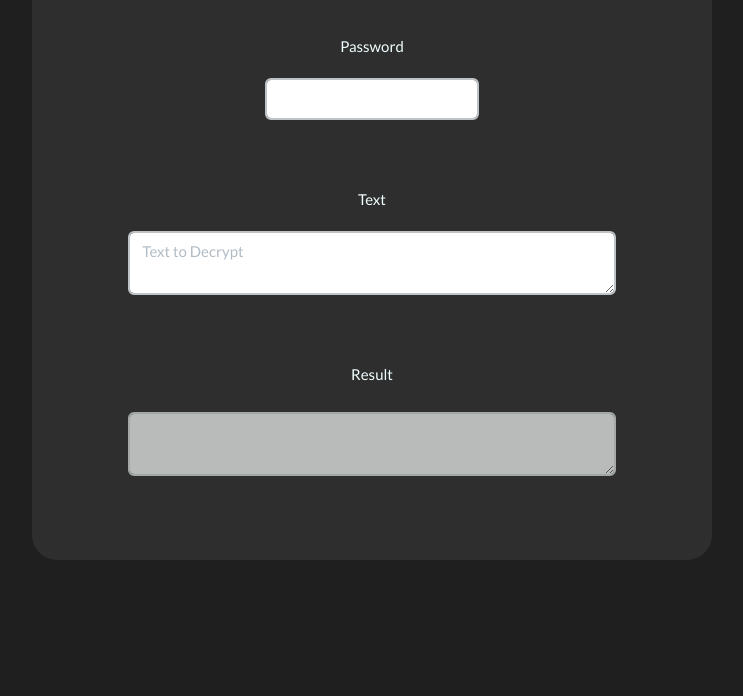
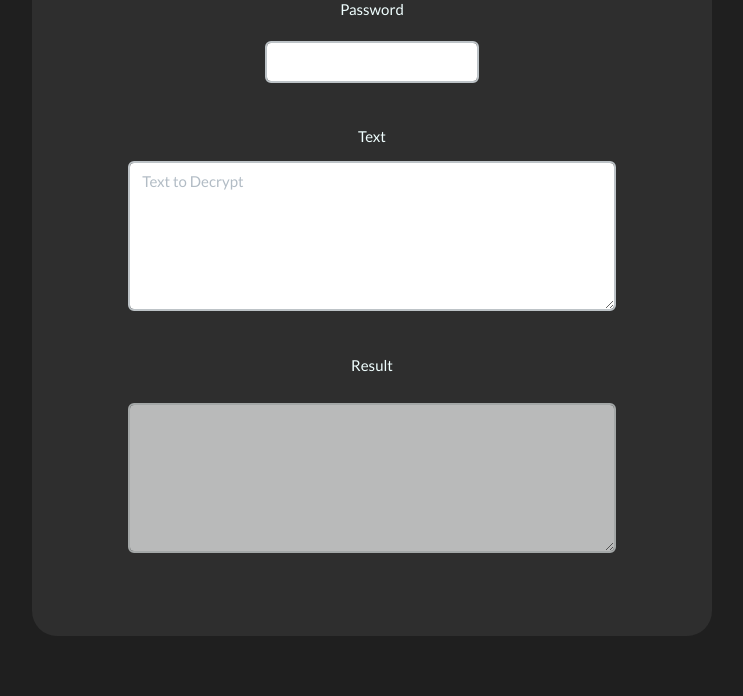
Before and after one commit to ewan15/caesar-cipher-password, a website: page index.html in a window 1280 px wide. Shown: the part 152-848 px from the top of the page, without its empty margins (268-1011 px from the left). Before the commit the page ends 800 px from the top, so only its background shows below. Drawn offline with nearby package versions, Linux system fonts and the light colour scheme.

Commit message:
Changed formatting

```diff
--- a/index.html
+++ b/index.html
@@ -8,7 +8,7 @@
   <meta name="author" content="">
   <link rel="icon" href="/docs/4.0/assets/img/favicons/favicon.ico">
 
-  <title>Sticky Footer Template for Bootstrap</title>
+  <title>SECRET</title>
 
   <!-- Bootstrap core CSS -->
   <link href="css/bootstrap.min.css" rel="stylesheet">
@@ -51,15 +51,15 @@
       background-color: #2e2e2e;
       border-radius: 25px;">
     <div id="app" style="text-align: center; padding-bottom: 5%;">
-      <h1 id="app" class="mt-5" style="text-align: center; color: azure; padding-top: 3%;">Secret</h1>
+      <h1 id="app" class="mt-4" style="text-align: center; color: azure; padding-top: 3%;">Secret</h1>
       <div class="form-group" style="text-align: center;">
-        <label style="padding-top: 5%; color: azure; padding-bottom: 2%;" for="fname">Password</label><br>
+        <label style="padding-top: 3%; color: azure; padding-bottom: 2%;" for="fname">Password</label><br>
         <input style="width: 33%;margin: 0 auto;" type="text" id="fname" name="fname" v-model="password"
           class="form-control"><br>
-        <label style="padding-top: 5%; color: azure; padding-bottom: 2%;">Text</label><br>
-        <textarea style="width: 75%;;margin: 0 auto;" v-model="message" placeholder="Text to Decrypt" class="form-control"></textarea><br>
-        <label style="padding-top: 5%; color: azure;">Result</label><br>
-        <textarea style="width: 75%;;margin: 0 auto; margin-top: 3%; color: black;" class="form-control"readonly>{{ message_def }}</textarea>
+        <label style="padding-top: 1%; color: azure; padding-bottom: 1%;">Text</label><br>
+        <textarea style="width: 75%;height: 150px; margin: 0 auto;" v-model="message" placeholder="Text to Decrypt" class="form-control"></textarea><br>
+        <label style="padding-top: 1%; color: azure;">Result</label><br>
+        <textarea style="width: 75%;height: 150px; margin: 0 auto; margin-top: 3%; color: black;" class="form-control"readonly>{{ message_def }}</textarea>
         <br style="padding-top: 2%;">
       </div>
     </div>
```
